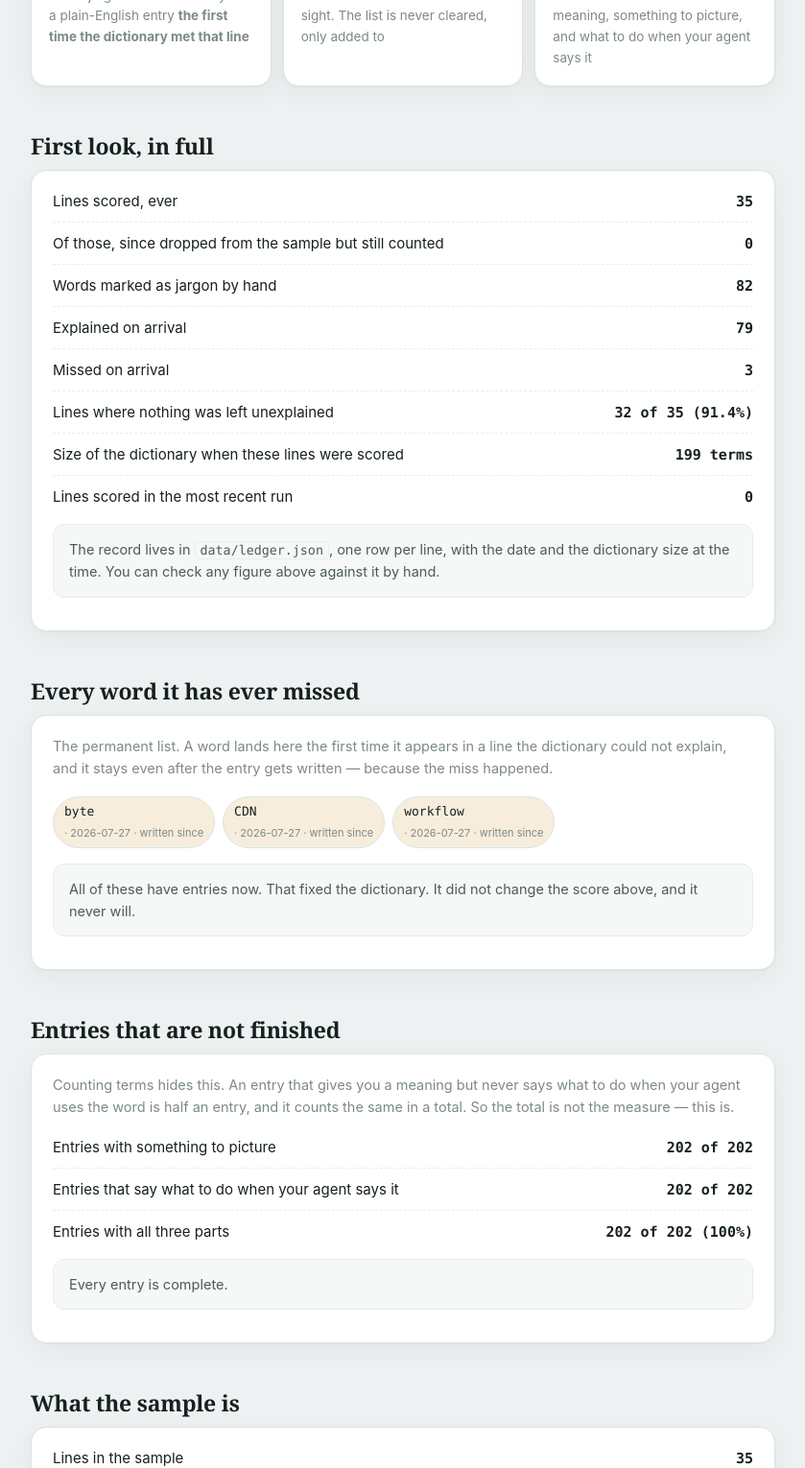
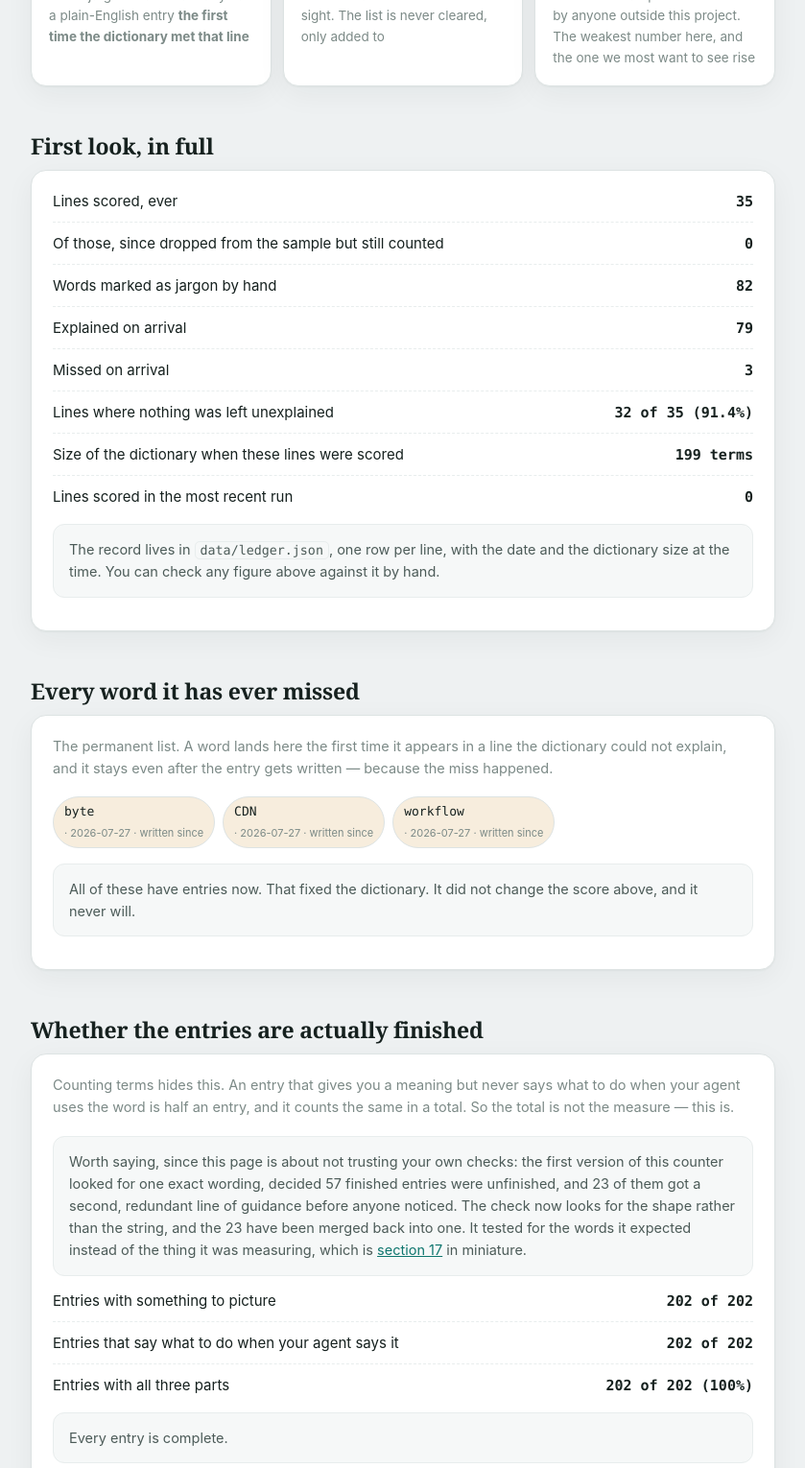
Before and after one commit to Dejargonizer/code-dejargonizer, a plain HTML site: page impact.html in a window 1280 px wide. Shown: the part 418-1948 px from the top of the page at 96% size, without its empty margins (220-1059 px from the left). Drawn offline with Linux system fonts and the light colour scheme.

Commit message:
Lead with the number we cannot flatter: zero outside contributions. Own the checker bug on the page

```diff
--- a/impact.html
+++ b/impact.html
@@ -82,7 +82,7 @@
   <div class="cards">
     <div class="card"><div class="big" id="nFirstLook">&#8230;</div><div class="lab">of the jargon in a line already had a plain-English entry <strong>the first time the dictionary met that line</strong></div></div>
     <div class="card"><div class="big" id="nEverMissed">&#8230;</div><div class="lab">words it has missed on first sight. The list is never cleared, only added to</div></div>
-    <div class="card"><div class="big" id="nFinished">&#8230;</div><div class="lab">of entries are finished &#8212; a meaning, something to picture, and what to do when your agent says it</div></div>
+    <div class="card"><div class="big" id="nOutside">&#8230;</div><div class="lab">lines in the sample contributed by anyone outside this project. The weakest number here, and the one we most want to see rise</div></div>
   </div>
 
   <h2>First look, in full</h2>
@@ -107,9 +107,10 @@
     <p class="note" id="everMissedNote"></p>
   </div>
 
-  <h2>Entries that are not finished</h2>
+  <h2>Whether the entries are actually finished</h2>
   <div class="panel">
     <p class="sub">Counting terms hides this. An entry that gives you a meaning but never says what to do when your agent uses the word is half an entry, and it counts the same in a total. So the total is not the measure &#8212; this is.</p>
+    <p class="note">Worth saying, since this page is about not trusting your own checks: the first version of this counter looked for one exact wording, decided 57 finished entries were unfinished, and 23 of them got a second, redundant line of guidance before anyone noticed. The check now looks for the shape rather than the string, and the 23 have been merged back into one. It tested for the words it expected instead of the thing it was measuring, which is <a href="https://github.com/Dejargonizer/code-dejargonizer/blob/main/GLOSSARY.md#17-signs-the-work-was-not-actually-checked">section 17</a> in miniature.</p>
     <ul class="rows">
       <li><span>Entries with something to picture</span> <b id="qPic">&#8230;</b></li>
       <li><span>Entries that say what to do when your agent says it</span> <b id="qAct">&#8230;</b></li>
@@ -178,7 +179,7 @@
 
       set('nFirstLook', f.coveragePct + '%');
       set('nEverMissed', m.everMissed.length);
-      set('nFinished', q.finishedPct + '%');
+      set('nOutside', s.fromOutsideThisProject);
 
       set('rLines', f.linesScored);
       set('rRetired', f.linesRetiredButStillCounted);
```
